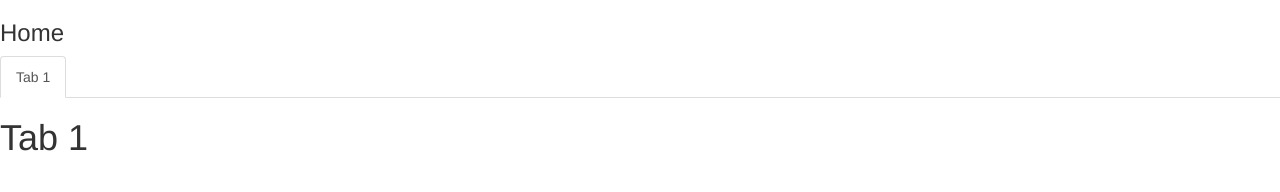
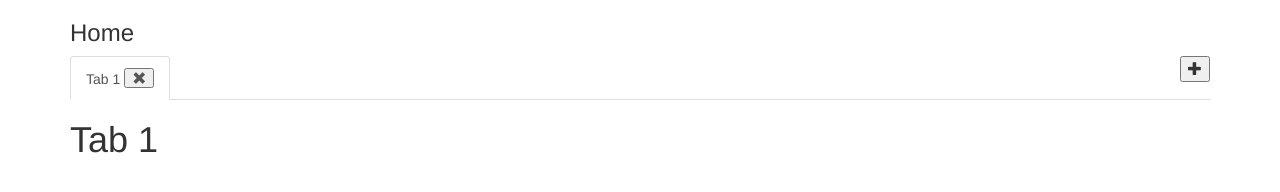
Before and after one commit to sagarballa/angularjs-tabs, a plain HTML site: page index.html at #!/home in a window 1280 px wide. Drawn offline with nearby package versions, Linux system fonts and the light colour scheme.

Commit message:
Add and Remove Tabs

```diff
--- a/app/home/home.ctrl.js
+++ b/app/home/home.ctrl.js
@@ -18,7 +18,7 @@
         }
 
         function removeTab(index) {
-            vm.tabs.slice(index,1);
+            vm.tabs.splice(index,1);
         }
 
         function init(){
--- a/app/home/home.html
+++ b/app/home/home.html
@@ -1,9 +1,15 @@
+<div class="container">
 <h3>Home</h3>
 
-<div role="tabpanel">
-    <uib-tabset active="active">
-        <uib-tab index="$index" ng-repeat="tab in homeCtrl.tabs" heading="Tab {{$index+1}}">
-            <h1>Tab {{$index+1}}</h1>
-        </uib-tab>
-    </uib-tabset>
+<div class="pull-right">
+    <button data-ng-click="homeCtrl.addTab()"><span class="glyphicon glyphicon-plus" aria-hidden="true"></span></button>
 </div>
+<uib-tabset active="active">
+    <uib-tab index="$index" ng-repeat="tab in homeCtrl.tabs" heading="Tab {{$index+1}}">
+        <uib-tab-heading>
+            Tab {{$index+1 }} <button class="glyphicon glyphicon-remove" data-ng-click="homeCtrl.removeTab($index)"></button>
+        </uib-tab-heading>
+        <h1>Tab {{$index+1}}</h1>
+    </uib-tab>
+</uib-tabset>
+</div>
```
